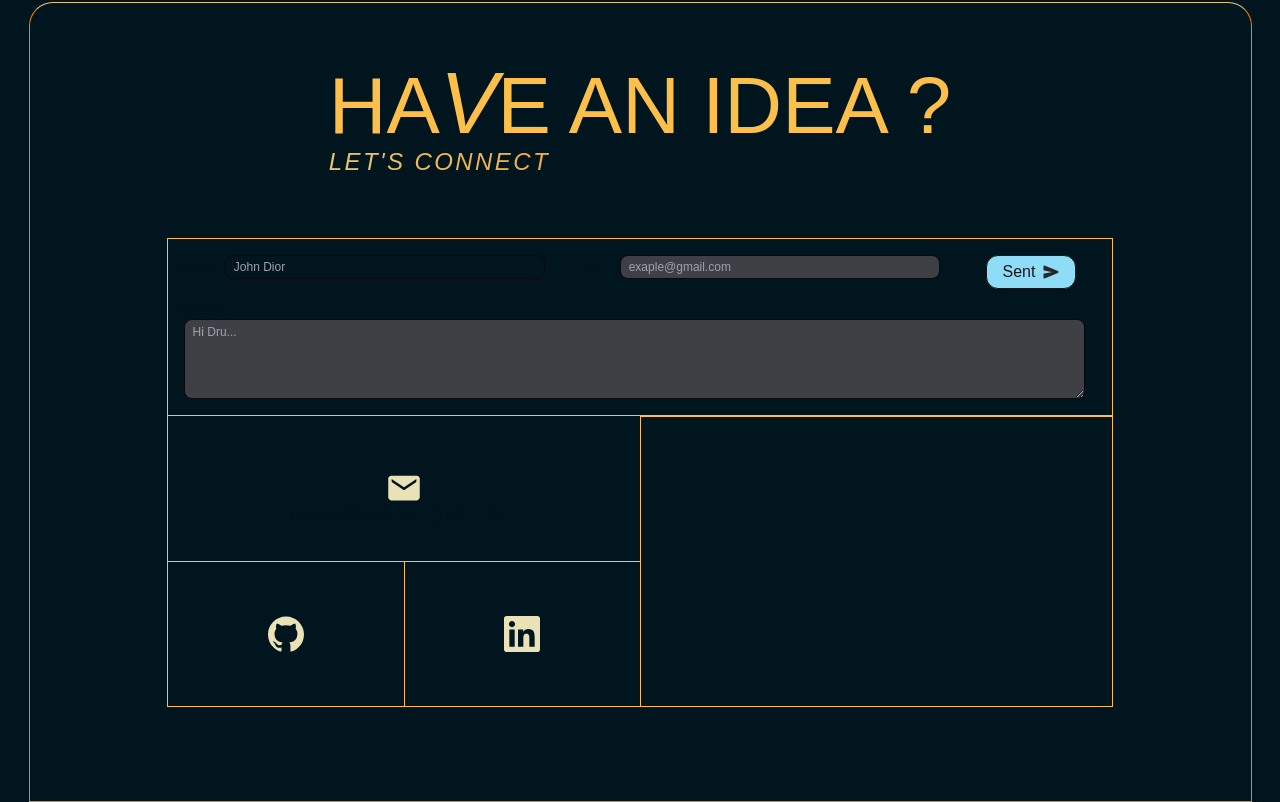
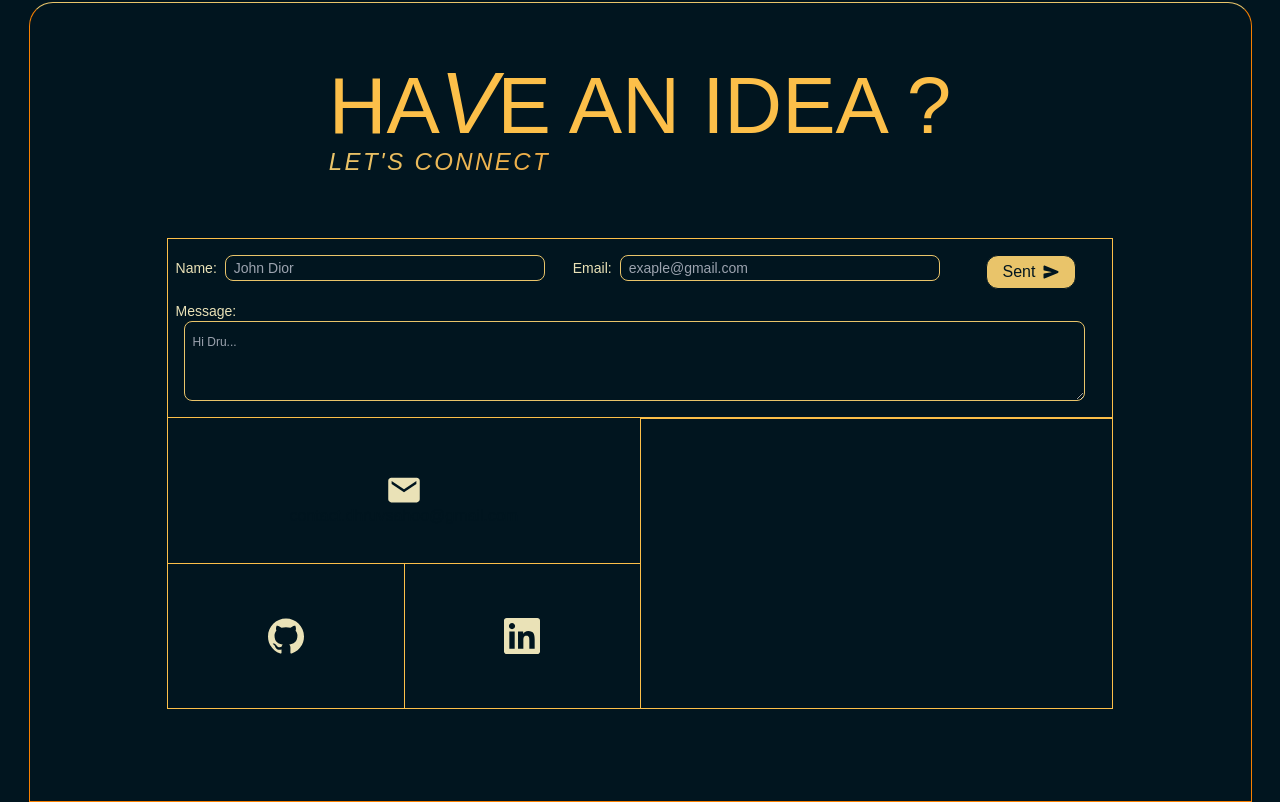
Before and after one commit to Dru-429/portfolio, a Next.js app: page / in a window 1280 px wide. Shown: the part 3165-3967 px from the top of the page. Built offline with nearby package versions, Linux system fonts and the light colour scheme.

Commit message:
setting color theme of form

```diff
--- a/app/components/contact/ContactForm.jsx
+++ b/app/components/contact/ContactForm.jsx
@@ -26,8 +26,8 @@ const ContactForm = () => {
 
   return (
     <motion.div
-      className='text-background px-2 py-4 w-full h-full  relative'
-      whileHover={{ backgroundColor: "#01151f", color: "#F77F00" }}
+      className='text-text px-2 py-4 w-full h-full  relative'
+      whileHover={{ backgroundColor: "#EAE2B7", color: "#01151f" }}
     >
 
       <form onSubmit={handleSubmit} className='relative'>
@@ -37,7 +37,7 @@ const ContactForm = () => {
           <div className='relative'>
             <label htmlFor="name">Name:</label>
             <input
-              className='bg-background outline-none rounded-lg px-2 py-1 ml-2 h-6 text-xs border-[1px] border-zinc-950 focus:border-[#8EDCF6] hover:border-[#8EDCF6] text-[#8EDCF6]  w-80'
+              className='bg-background outline-none rounded-lg px-2 py-3 ml-2 h-6 text-sm border-[1px] border-secondary focus:border-accent hover:border-accent text-text  w-80'
               type="text"
               placeholder='John Dior'
               id="name"
@@ -52,7 +52,7 @@ const ContactForm = () => {
           <div >
             <label htmlFor="email">Email:</label>
             <input
-              className='bg-zinc-700 outline-none rounded-lg px-2 py-1 ml-2  h-6 text-xs border-[1px] border-zinc-950 focus:border-[#8EDCF6] hover:border-[#8EDCF6] text-[#8EDCF6] w-80'
+              className='bg-background outline-none rounded-lg px-2 py-3 ml-2 h-6 text-sm border-[1px] border-secondary focus:border-accent hover:border-accent text-text  w-80'
               type="email"
               id="email"
               placeholder='exaple@gmail.com'
@@ -68,7 +68,7 @@ const ContactForm = () => {
         <div className='flex flex-col mt-5'>
           <label htmlFor="message" className='text-sm'>Message:</label>
           <textarea
-            className='bg-zinc-700 outline-none rounded-lg px-2 py-1 ml-2 h-32 md:h-20 text-xs border-[1px] border-zinc-950 focus:border-[#8EDCF6] hover:border-[#8EDCF6] text-[#8EDCF6]  w-[97%] block'
+            className='outline-none rounded-lg px-2 py-3 ml-2 h-32 md:h-20 text-xs bg-background border-[1px] border-secondary focus:border-accent hover:border-accent text-text w-[97%] block'
             id="message"
             name="message"
             placeholder='Hi Dru...'
@@ -81,12 +81,12 @@ const ContactForm = () => {
         <div className='my-2 md:my-0 relative top-2 md:absolute md:top-0 md:right-7'>
             <motion.button
               type="submit"
-              className='border-[1px] border-zinc-900 text-[#8EDCF6] bg-[#8EDCF6] px-4 py-1 rounded-xl flex gap-2 items-center justify-center'
+              className='border-[1px] border-background text-background bg-secondary px-4 py-1 rounded-xl flex gap-2 items-center justify-center'
               whileTap={{ scale: 0.9 }}
-              whileHover={{ scale: 1.05, backgroundColor: "#8EDCF6", color: "#14203E", border: "2px" }}
+              whileHover={{ scale: 1.05, backgroundColor: "#F77F00", border: "2px" }}
             >
-              <div className='text-zinc-900 ' >Sent</div>
-              <div className='text-zinc-800'>
+              <div>Sent</div>
+              <div>
                 <IoSend />
               </div>
             </motion.button>
```
